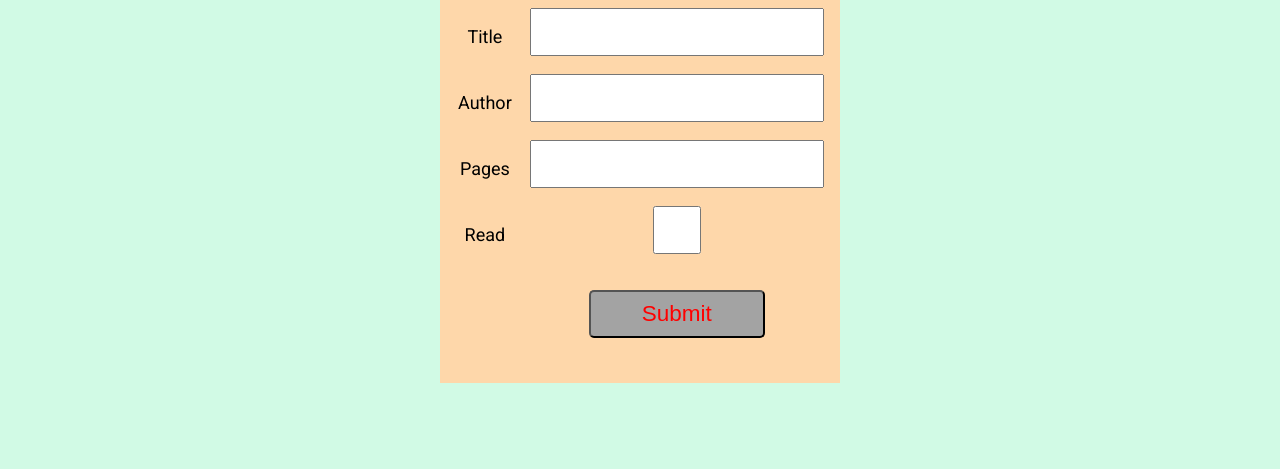
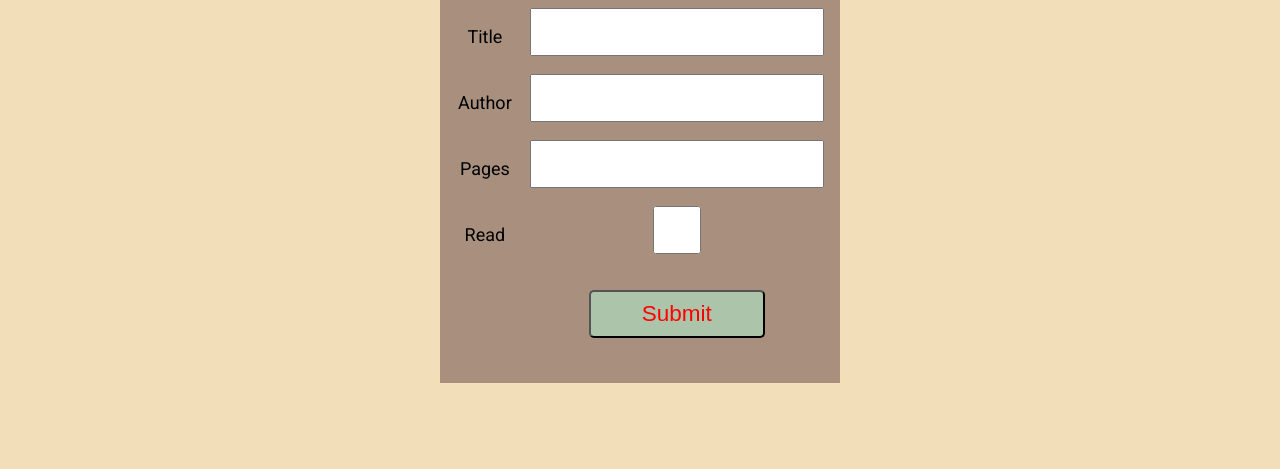
Before and after one commit to BalazsBanfi/TOP-Library, a plain HTML site: page index.html in a window 1280 px wide. Shown: the part 331-800 px from the top of the page. Drawn offline with Linux system fonts and the light colour scheme.

Commit message:
change color scheme

```diff
--- a/style.css
+++ b/style.css
@@ -3,10 +3,10 @@
 ******************/
 
 :root {
-  --headerBG: #fed7aa;
-  --mainBg: #d1fae5;
-  --formBG: #fed7aa;
-  --bgButton: #a3a3a3;
+  --headerBG: #675D50;
+  --mainBg: #F3DEBA;
+  --formBG: #A9907E;
+  --bgButton: #ABC4AA;
   --colorButton: red;
   --padS: 0.5rem;
   --padM: 1rem;
```
